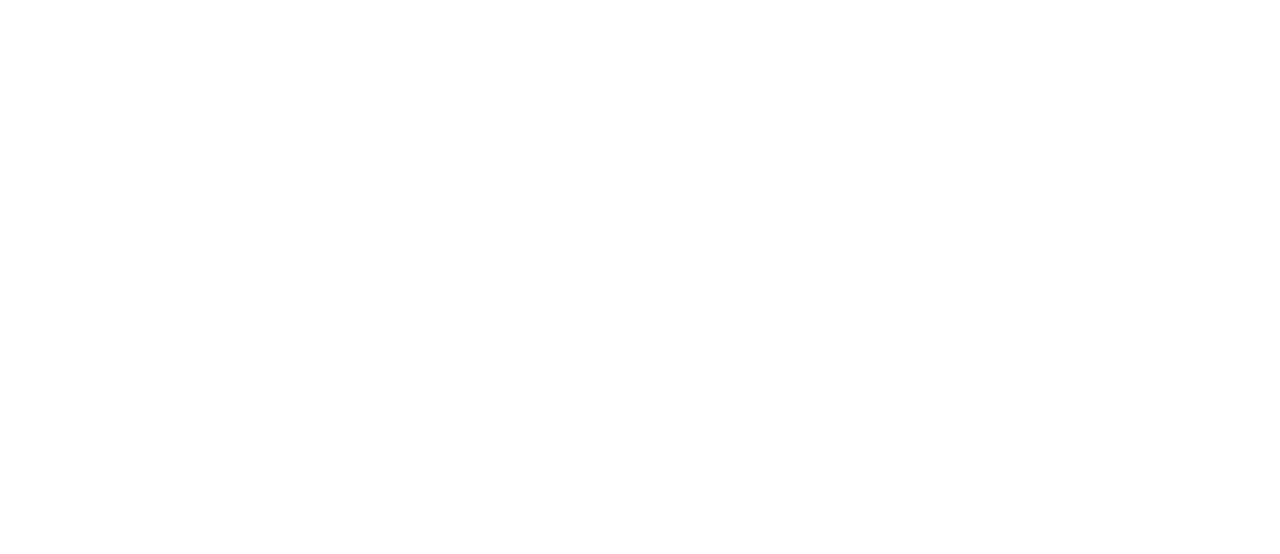
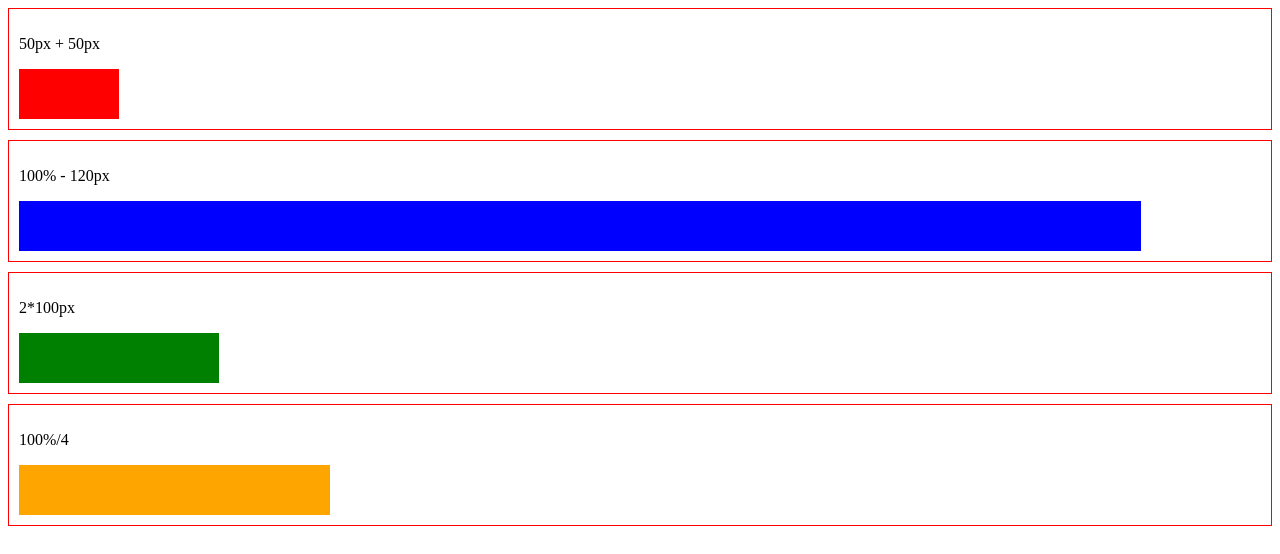
Before and after one commit to KiHoonShin/skhViewWorkspace, a plain HTML site: page Ex02_basicCss/ex14_함수.html in a window 1280 px wide. Drawn offline with Linux system fonts and the light colour scheme.

Commit message:
Update ex14_함수.html

```diff
--- a/Ex02_basicCss/ex14_함수.html
+++ b/Ex02_basicCss/ex14_함수.html
@@ -4,8 +4,58 @@
   <meta charset="UTF-8">
   <meta name="viewport" content="width=device-width, initial-scale=1.0">
   <title>Document</title>
+  <style>
+    .outer{
+      border : 1px solid red;
+      padding: 10px;
+      margin-bottom: 10px;
+    }
+    .item1{
+	background: red;
+  width : 100px;
+	/* width: calc(50px + 50px); */
+	height: 50px;
+}
+/* 100% 부모 => body => 100vw , vh */
+.item2{
+	background: blue;
+  /* 숫자와 연산자 기호 사이에 띄어쓰기 필수!! */
+	width: calc(100% - 120px);
+	height: 50px;
+}
+.item3{
+	background: green;
+	width: calc(2 * 100px);
+	height: 50px;
+}
+.item4{
+	background: orange;
+	width: calc(100% / 4);
+	height: 50px;
+}
+  </style>
 </head>
 <body>
+  <div class="outer">
+    <p>50px + 50px</p>
+    <div class="item1">
+    </div>
+  </div>
 
+  <div class="outer">
+    <p>100% - 120px</p>
+    <div class="item2">
+    </div>
+  </div>
+  <div class="outer">
+    <p>2*100px</p>
+    <div class="item3">
+    </div>
+  </div>
+  <div class="outer">
+    <p>100%/4</p>
+    <div class="item4">
+    </div>
+  </div>
 </body>
 </html>
```
